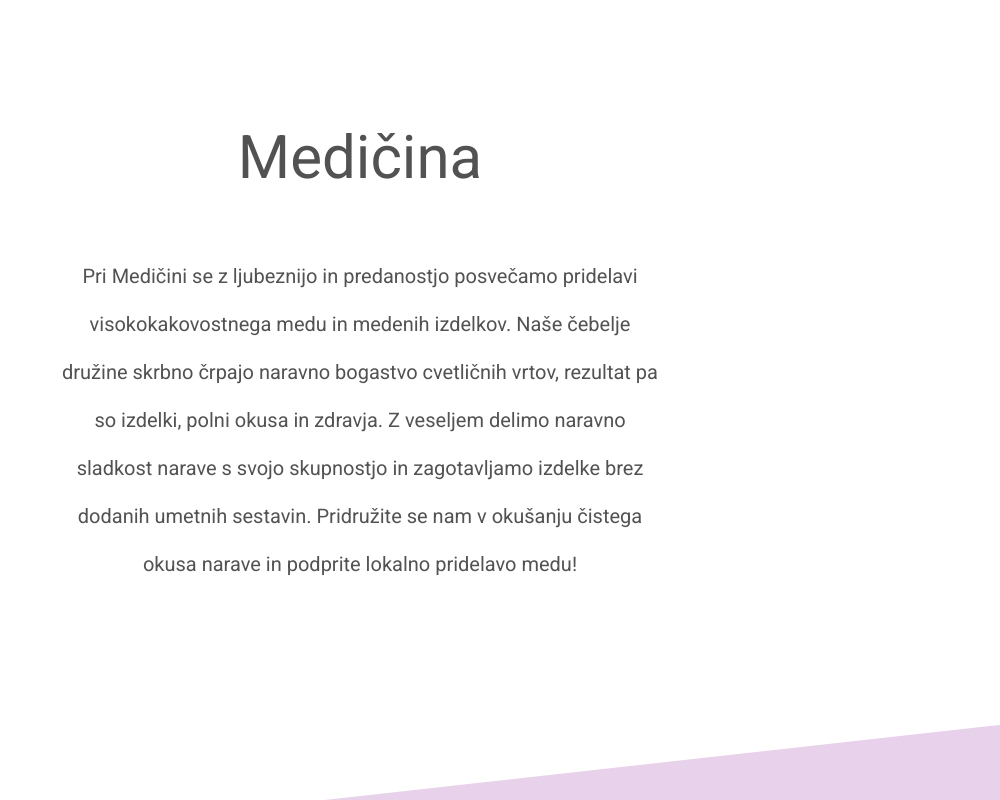
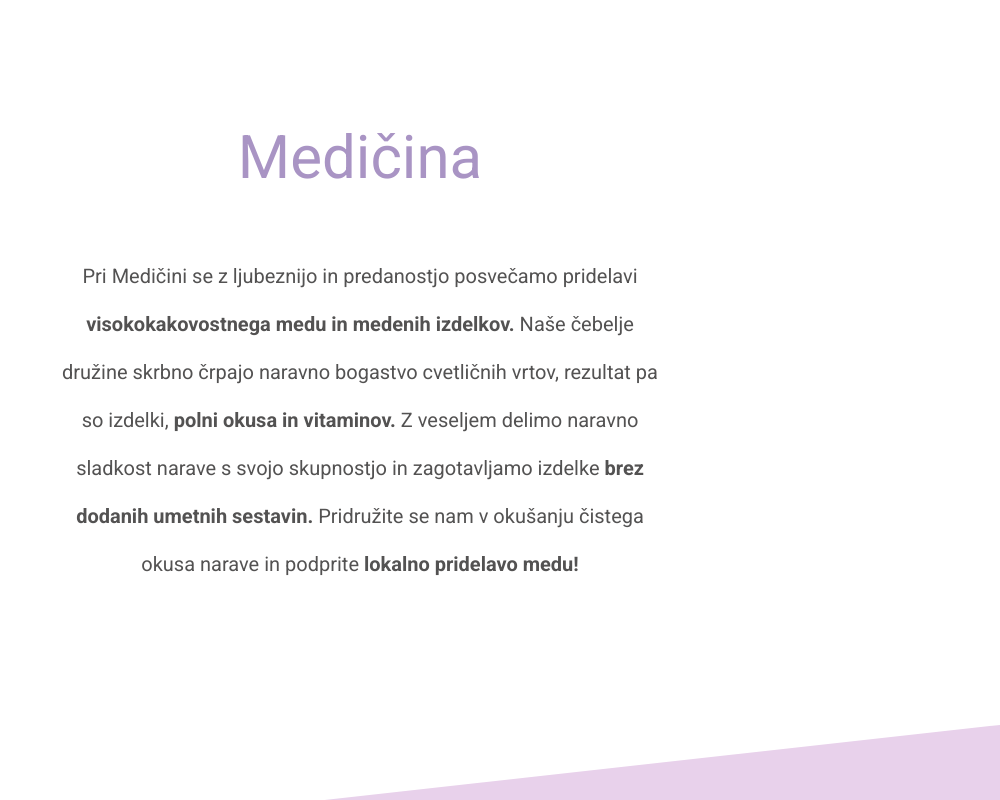
Before and after one commit to malisara/medicina, a React (Vite) app: page /#/ in a window 1280 px wide. Shown: the part 940-1740 px from the top of the page, without its empty margins (280-1280 px from the left). Built offline with nearby package versions, Linux system fonts and the light colour scheme.

Commit message:
refactoring homepage

```diff
--- a/src/components/homepage/Presentation.tsx
+++ b/src/components/homepage/Presentation.tsx
@@ -1,14 +1,22 @@
 import Title from "../Title";
 
 // hero: mt-[38rem] lg:mt-[48rem]
-const presentationText =
-  //TODO change dummy text
-  "Pri Medičini se z ljubeznijo in predanostjo posvečamo pridelavi\
- visokokakovostnega medu in medenih izdelkov. Naše čebelje družine skrbno črpajo\
- naravno bogastvo cvetličnih vrtov, rezultat pa so izdelki, polni okusa in\
-  zdravja. Z veseljem delimo naravno sladkost narave s svojo skupnostjo in\
-   zagotavljamo izdelke brez dodanih umetnih sestavin. Pridružite se nam v\
-    okušanju čistega okusa narave in podprite lokalno pridelavo medu!";
+const presentationText = (
+  <p>
+    Pri Medičini se z ljubeznijo in predanostjo posvečamo pridelavi
+    <span className="font-semibold">
+      {" "}
+      visokokakovostnega medu in medenih izdelkov.
+    </span>{" "}
+    Naše čebelje družine skrbno črpajo naravno bogastvo cvetličnih vrtov,{" "}
+    rezultat pa so izdelki,{" "}
+    <span className="font-semibold">polni okusa in vitaminov. </span>Z veseljem
+    delimo naravno sladkost narave s svojo skupnostjo in zagotavljamo izdelke
+    <span className="font-semibold"> brez dodanih umetnih sestavin.</span>{" "}
+    Pridružite se nam v okušanju čistega okusa narave in podprite
+    <span className="font-semibold"> lokalno pridelavo medu!</span>
+  </p>
+);
 
 function Presentation(): JSX.Element {
   return (
@@ -16,7 +24,7 @@ function Presentation(): JSX.Element {
       className="mt-[44rem] lg:mt-[60rem] px-10 text-center
        flex flex-col items-center"
     >
-      <Title title="Medičina" />
+      <Title title="Medičina" light={true} />
       <div
         className="leading-10 md:leading-[3rem] mb-[5rem]
       text-md md:text-xl w-[95%] md-w[80%] lg:w-1/2"
--- a/src/components/homepage/ProductsOverview.tsx
+++ b/src/components/homepage/ProductsOverview.tsx
@@ -1,12 +1,13 @@
 import { NavLink } from "react-router-dom";
+
+import Button from "../Button";
+import Title from "../../components/Title";
 import { products_urls } from "../../utils/urls";
-import Title from "../../components/Title";
-import Button from "../Button";
 
-//TODO change title color &|| style
 function ProductsOverview(): JSX.Element {
   return (
-    <div>
+    <>
+      {/* top part of separator */}
       <svg xmlns="http://www.w3.org/2000/svg" viewBox="0 0 1440 320">
         <path
           fill="#e8d1eb"
@@ -14,11 +15,13 @@ function ProductsOverview(): JSX.Element {
           d="M0,224L1440,64L1440,320L0,320Z"
         ></path>
       </svg>
+
+      {/* main part */}
       <div className="bg-primaryPurple">
         <Title title="Ponudba" />
         <div
-          className="flex flex-wrap justify-center gap-8 mt-10 w-[80%]
-          md:w-[60%] mx-auto flex-col md:flex-row"
+          className="flex flex-wrap justify-center gap-8 mt-10
+          w-[80%] md:w-[60%] mx-auto flex-col md:flex-row"
         >
           {products_urls.map((product_url) => {
             return (
@@ -29,9 +32,9 @@ function ProductsOverview(): JSX.Element {
                 <NavLink to={product_url.url}>
                   <img
                     src={product_url.img}
-                    alt=""
+                    alt={product_url.title}
                     className="h-[80vw] sm:h-[20rem] w-[20rem]
-                  object-cover md:mt-6 hover:opacity-80"
+                    object-cover md:mt-6"
                   />
                   <Button text={product_url.title} url={product_url.url} />
                 </NavLink>
@@ -40,6 +43,8 @@ function ProductsOverview(): JSX.Element {
           })}
         </div>
       </div>
+
+      {/* bottom part of separator */}
       <svg xmlns="http://www.w3.org/2000/svg" viewBox="0 0 1440 320">
         <path
           fill="#e8d1eb"
@@ -47,7 +52,7 @@ function ProductsOverview(): JSX.Element {
           d="M0,192L1440,128L1440,0L0,0Z"
         ></path>
       </svg>
-    </div>
+    </>
   );
 }
 
--- a/src/components/homepage/Testemonials.tsx
+++ b/src/components/homepage/Testemonials.tsx
@@ -1,6 +1,8 @@
 import { motion } from "framer-motion";
 import { useEffect, useState } from "react";
 import { ImQuotesLeft, ImQuotesRight } from "react-icons/im";
+
+import Title from "../Title";
 //TODO make mt component
 
 const reviews = [
@@ -35,6 +37,8 @@ const reviews = [
   },
 ];
 
+const quoteStyle = "text-secondaryPurple text-[2rem] md:text-[3rem] absolute";
+
 function Testemonials(): JSX.Element {
   const [currentReview, setCurrentReview] = useState<number>(0);
   const reviewToDisplay = reviews.filter(
@@ -50,15 +54,11 @@ function Testemonials(): JSX.Element {
 
   return (
     <div className="mb-[5rem] md:mb-[15rem]">
-      <div className="text-center text-3xl font-bold text-secondaryPurple">
-        STRANKE PRAVIJO:
-      </div>
+      <Title title="Stranke pravijo:" light={true} />
+      {/* TODO better text */}
 
       <div className="mt-10 w-[85%] md:w-[50%] mx-auto relative">
-        <ImQuotesLeft
-          className="text-secondaryPurple text-[2rem] md:text-[3rem]
-          absolute top-0 riht-0"
-        />
+        <ImQuotesLeft className={`${quoteStyle} top-0`} />
         <motion.div
           key={currentReview}
           initial={{ opacity: 0, x: -70 }}
@@ -71,10 +71,7 @@ function Testemonials(): JSX.Element {
             <div className="mt-5 font-semibold">{reviewToDisplay.customer}</div>
           </div>
         </motion.div>
-        <ImQuotesRight
-          className="text-secondaryPurple text-[2rem] md:text-[3rem]
-          absolute right-0 bottom-0"
-        />
+        <ImQuotesRight className={`${quoteStyle} right-0 bottom-0`} />
       </div>
 
       {/* indicators */}
```
